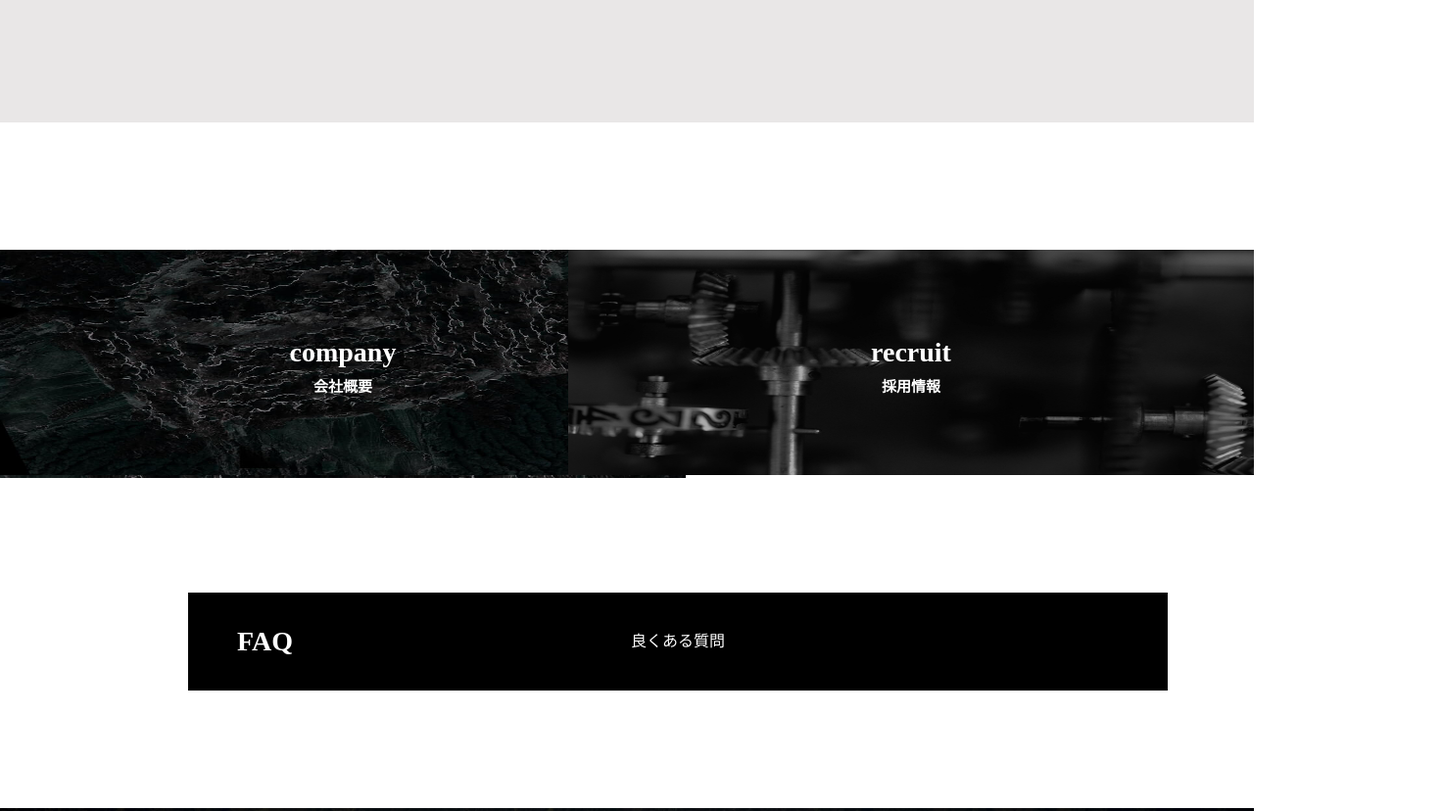
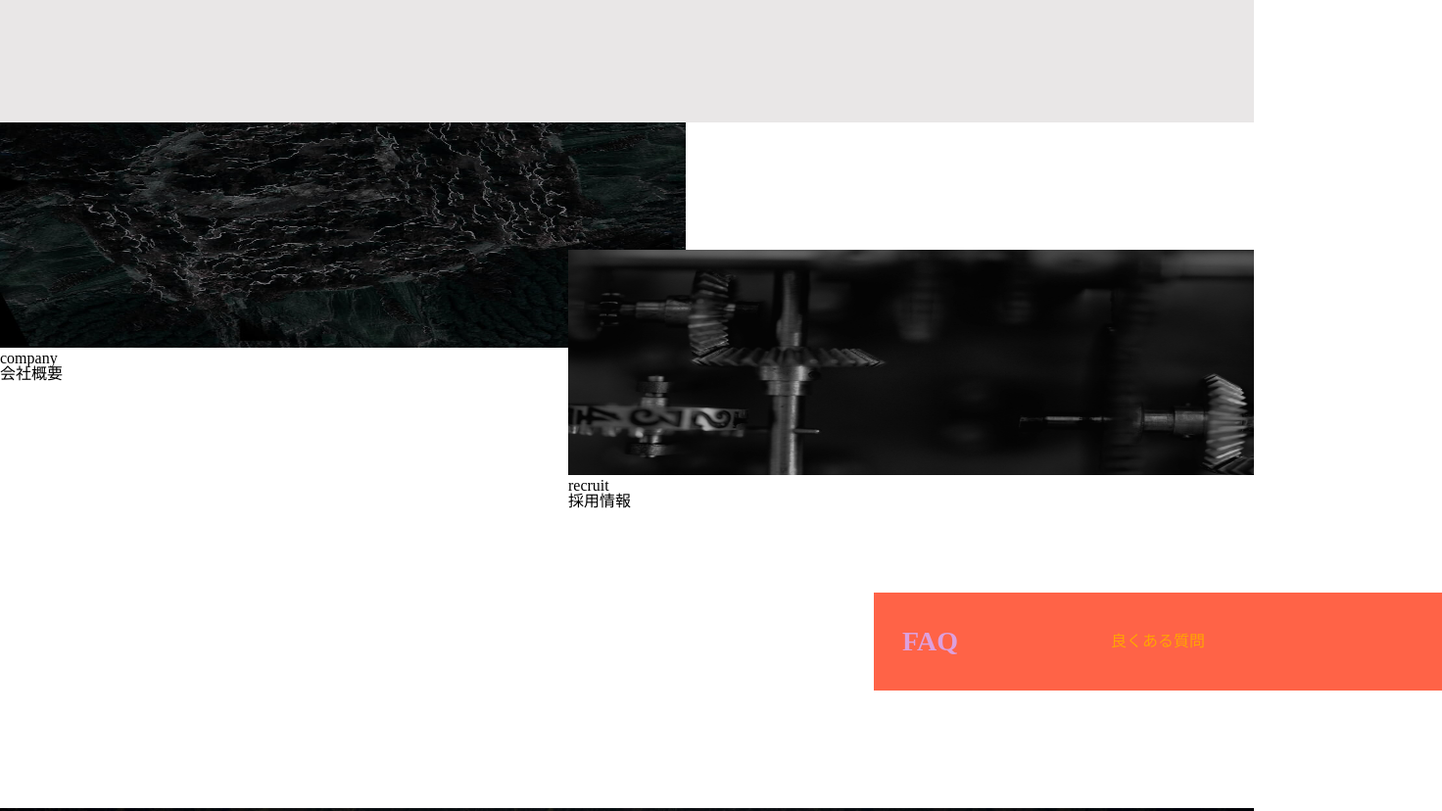
Before and after one commit to jjunko/20210319_ohshima, a plain HTML site: page index.html in a window 1280 px wide. Shown: the part 2480-3308 px from the top of the page at 98% size, 1472 px wide, since content can reach past the window. Drawn offline with Linux system fonts and the light colour scheme.

Commit message:
20210323

```diff
--- a/css/style.css
+++ b/css/style.css
@@ -379,11 +379,18 @@ p.indent {
     height: 700px;
 }
 
+/* inquiry ここから */
+#inquiry {
+    /* position: relative; */
+    display: flex;
+    height: 700px;
+}
+
 .company-img {
     position: absolute;
     background: url(../img/company.jpeg) no-repeat;
     background-size: cover;
-    top: 130px;
+    top: 130px
     left: 0px;
     object-fit: contain;
     background-position: center top;
@@ -399,31 +406,31 @@ p.indent {
     background-position: center top;
     }
 
-.service h1 {
+.txt--en text {
     position: absolute;
     top: 45%;
     left: 50%;
     transform: translate(-50%,-50%);
     font-size: 28px;
     font-weight: bold;
-    color:white;
+    color:tomato;
 }
 
-.service p {
+.txt--ja text {
     position: absolute;
     top: 60%;
     left: 50%;
     transform: translate(-50%,-50%);
     font-size: 15px;
     font-weight: bold;
-    color: white;
+    color: tomato;
 }
 
 .FAQ-item {
     position: relative;
     width: 1000px;
     height: 100px;
-    background: black;
+    background: tomato;
     top: 480px;
     left: 15%;
 }
@@ -433,7 +440,7 @@ p.indent {
     font-size: 28px;
     line-height: 100px;
     left: 5%;
-    color: white;
+    color: plum;
 }
 
 .FAQ p {
@@ -441,7 +448,7 @@ p.indent {
     top: 50%;
     left: 50%;
     transform: translate(-50%,-50%);
-    color: white;
+    color: orange;
 }
 /* inquiry ここまで */
 
--- a/index.html
+++ b/index.html
@@ -85,20 +85,21 @@
 
 <!-- inquiry ここから -->
 <div id="inquiry">
-  <div class=company></div>
-  <div class="company-img"><img src="./img/company.jpeg"alt=""width="700px"height="230px">
-    <div class="service">
-      <h1>company</h1>
-      <p>会社概要</p>
-    </div>
+  <div class=company-img></div>
+  <div class="company">
+    <img src="./img/company.jpeg"alt=""width="700px"height="230px">
+    <!-- <div class="service"> -->
+      <p class="txt--en text">company</p>
+      <p class="txt--ja text">会社概要</p>
+    <!-- </div>  -->
   </div>
 
-   <div class=recruit></div>
+  <div class=recruit></div>
   <div class="recruit-img"><img src="./img/recruit.jpg" alt=""width="700px"height="230px">
-    <div class="service">
-      <h1>recruit</h1>
-      <p>採用情報</p>
-    </div>
+    <!-- <div class="service"> -->
+      <p class="txt--en text">recruit</p>
+      <p class="txt--ja text">採用情報</p>
+    <!-- </div> -->
   </div>
 
   <div class="FAQ-item">
```
